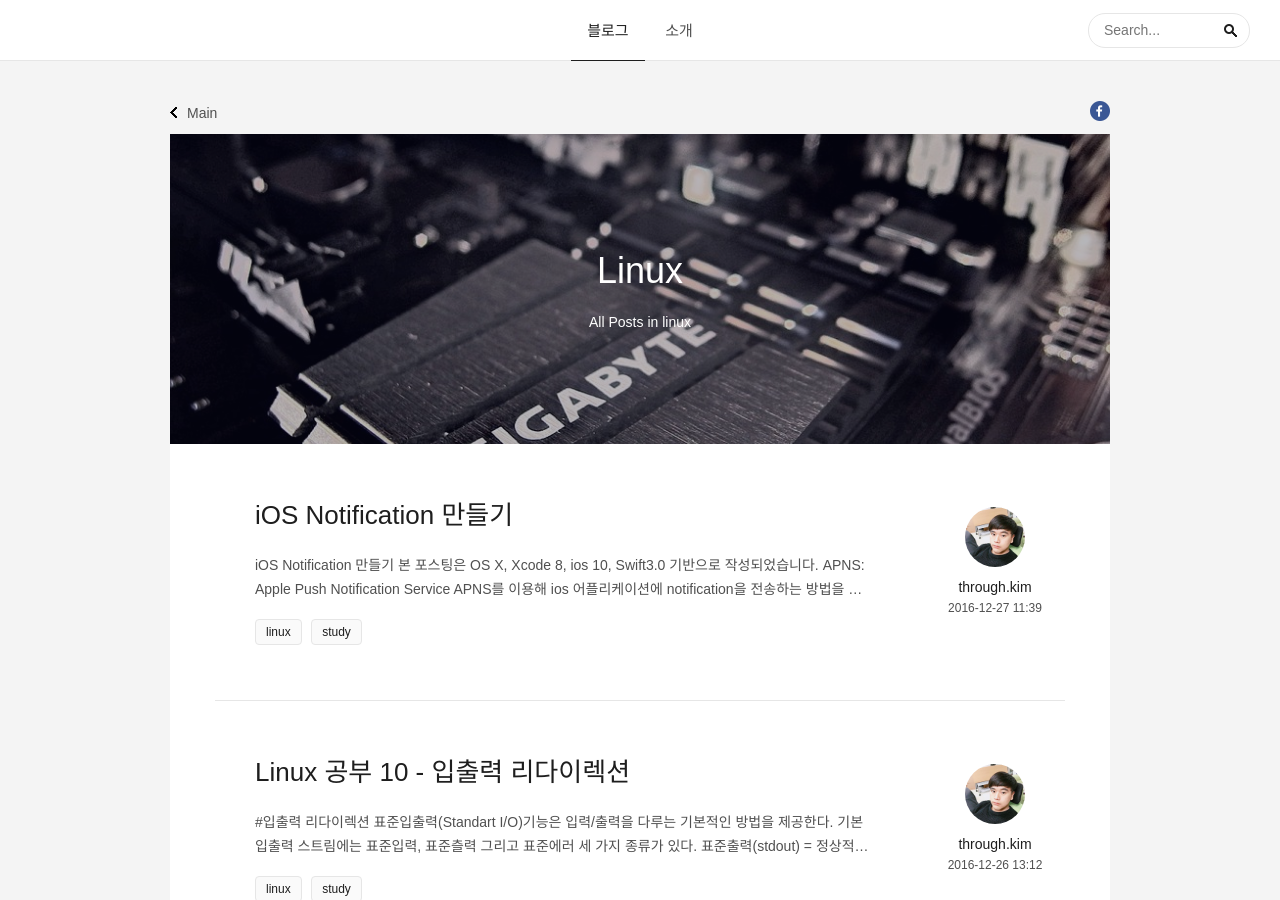
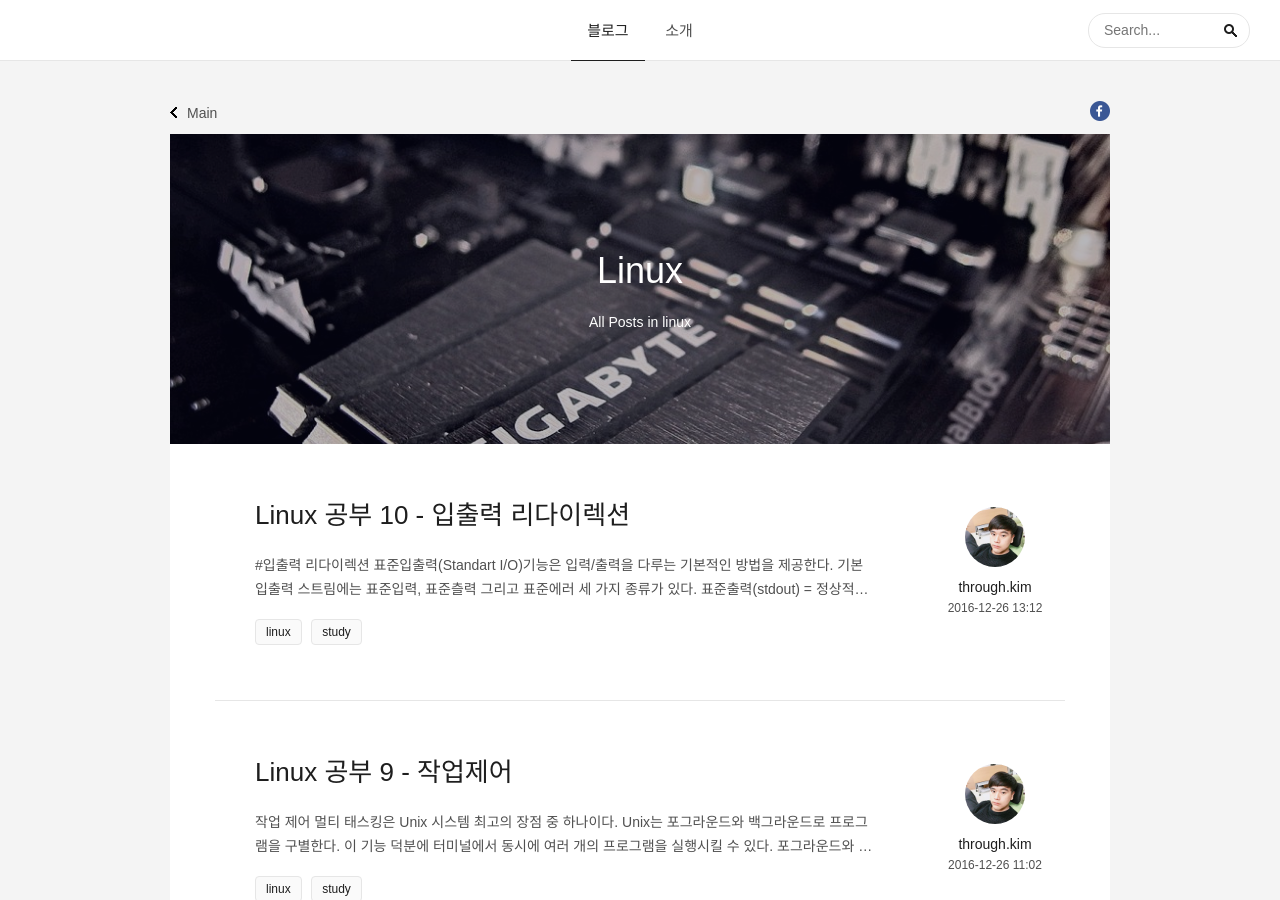
Before and after one commit to ThroughKim/throughkim.github.com, a Jekyll site: the page built from _tags/linux.md, in a window 1280 px wide and 900 px high. Built offline with Jekyll 4.4.1, drawn with Linux system fonts in a browser that asks for light colours; some web fonts are replaced.

Commit message:
upload blog

```diff
--- a/_posts/2016-12-27-ios-notification.md
+++ b/_posts/2016-12-27-ios-notification.md
@@ -3,7 +3,7 @@ layout: post
 title: 'iOS Notification 만들기'
 author: through.kim
 date: 2016-12-27 11:39
-tags: [linux, study]
+tags: [ios, app, study]
 image: '/files/covers/ios_app.jpg'
 ---
 
@@ -72,7 +72,7 @@ Push Notification을 확인해보면 개발용 인증서와 배포용 인증서
 
 ---
 
-### APNS 서버 인증서 발급하기
+### 서버용 APNS 인증서 발급
 키체인을 열어 방금 설치한 Apple Development(or Production) iOS Push Service 인증서를 찾아서 Export를 클릭합니다.
 ![Export하기](/files/ios_noti_images/12.png)
 
```
Also changed, not shown: other parts of _posts/2016-12-27-ios-notification.md (+2 -2 lines), _tags/app.md (added, +5 -0 lines), _tags/ios.md (added, +5 -0 lines).
